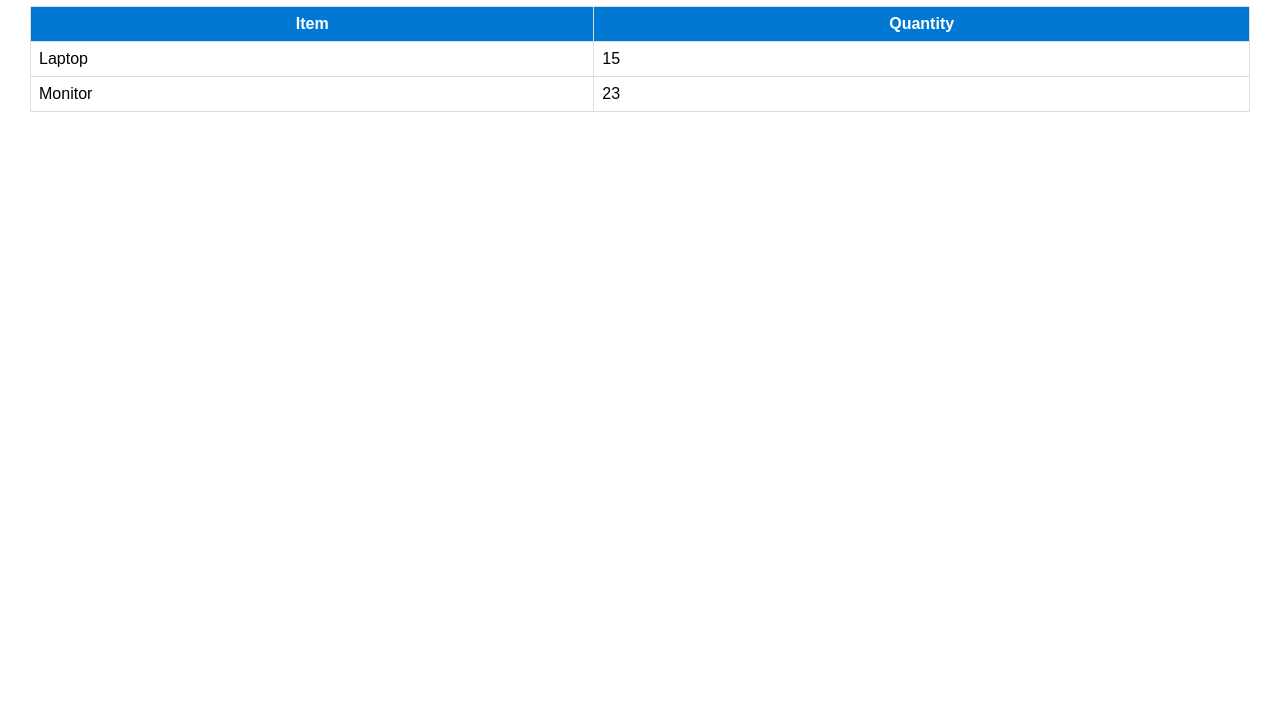
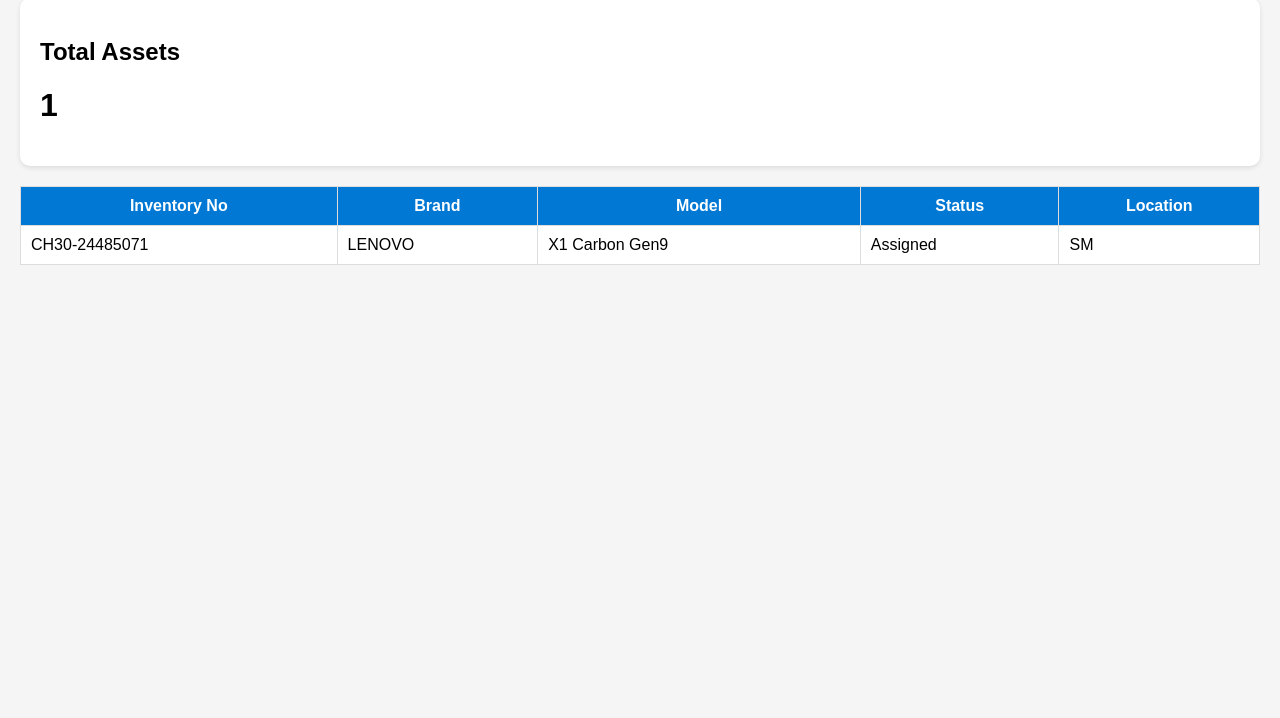
Before and after one commit to flukeflowkee68/OCHAITEQ_LOTUSAPP_FOR_CUSTODIAN-Cleanup-, a plain HTML site: page index.html in a window 1280 px wide. Shown: the part 82-800 px from the top of the page. Drawn offline with Linux system fonts and the light colour scheme.

Commit message:
Update index.html

```diff
--- a/index.html
+++ b/index.html
@@ -1,47 +1,99 @@
 <!DOCTYPE html>
 <html>
 <head>
+<meta charset="UTF-8">
 <title>Inventory Dashboard</title>
+
 <style>
-        body {
-            font-family: Arial;
-            margin: 30px;
+body{
+    font-family: Arial, sans-serif;
+    margin:20px;
+    background:#f5f5f5;
 }
 
-        table {
-            border-collapse: collapse;
-            width: 100%;
+.card{
+    background:white;
+    padding:20px;
+    border-radius:10px;
+    box-shadow:0 2px 5px rgba(0,0,0,.1);
+    margin-bottom:20px;
 }
 
-        th, td {
-            border: 1px solid #ddd;
-            padding: 8px;
+table{
+    width:100%;
+    border-collapse:collapse;
+    background:white;
 }
 
-        th {
-            background: #0078D4;
-            color: white;
+th,td{
+    border:1px solid #ddd;
+    padding:10px;
+}
+
+th{
+    background:#0078d4;
+    color:white;
 }
 </style>
+
 </head>
+
 <body>
 
 <h1>Inventory Dashboard</h1>
 
+<div class="card">
+<h2>Total Assets</h2>
+<h1 id="totalAssets">0</h1>
+</div>
+
 <table>
+<thead>
 <tr>
-        <th>Item</th>
-        <th>Quantity</th>
+<th>Inventory No</th>
+<th>Brand</th>
+<th>Model</th>
+<th>Status</th>
+<th>Location</th>
 </tr>
+</thead>
+
+<tbody id="inventoryTable">
+</tbody>
+
+</table>
+
+<script>
+
+const data = [
+{
+inventory:"CH30-24485071",
+brand:"LENOVO",
+model:"X1 Carbon Gen9",
+status:"Assigned",
+location:"SM"
+}
+];
+
+document.getElementById("totalAssets").innerText = data.length;
+
+let html = "";
+
+data.forEach(item=>{
+html += `
 <tr>
-        <td>Laptop</td>
-        <td>15</td>
+<td>${item.inventory}</td>
+<td>${item.brand}</td>
+<td>${item.model}</td>
+<td>${item.status}</td>
+<td>${item.location}</td>
 </tr>
-    <tr>
-        <td>Monitor</td>
-        <td>23</td>
-    </tr>
-</table>
+`;
+});
+
+document.getElementById("inventoryTable").innerHTML = html;
+
+</script>
 
 </body>
 </html>
```
Lines whose indentation alone changed are shown as unchanged.
